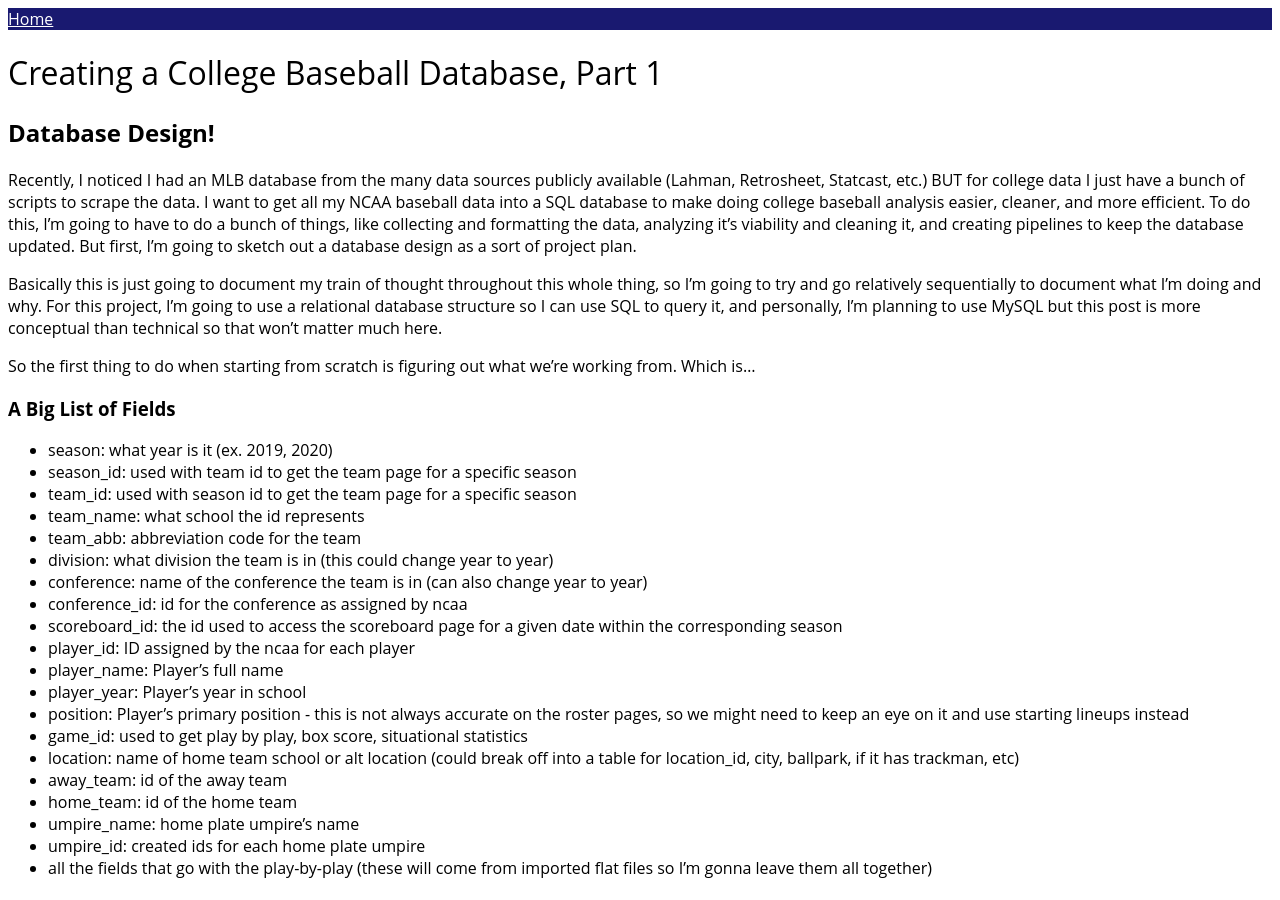
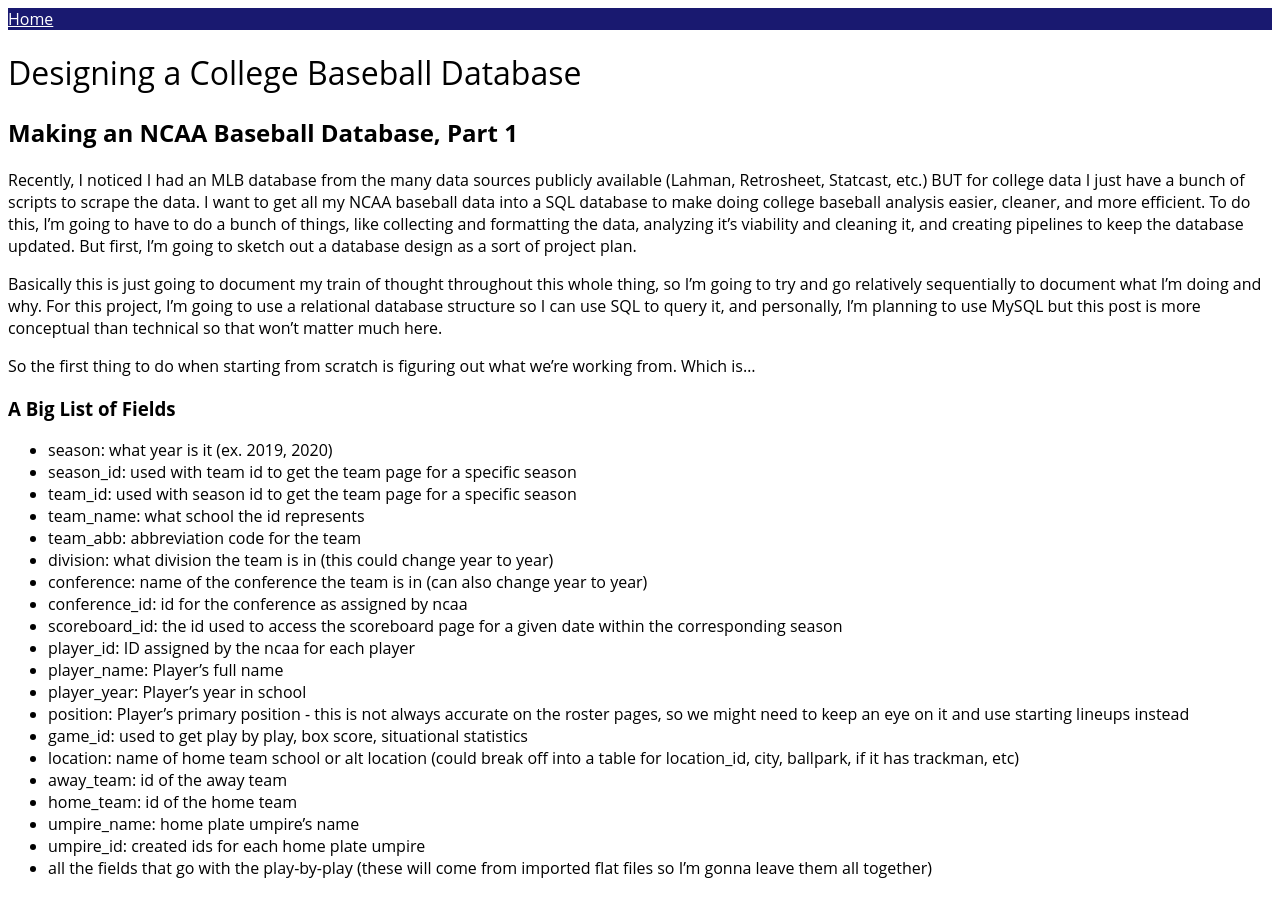
Before and after one commit to milesok/milesok.github.io, a Jekyll site: the page built from _posts/ncaa-database/2020-07-27-creating-ncaa-database.md, in a window 1280 px wide and 900 px high. Built offline with Jekyll 4.4.1, drawn with Linux system fonts in a browser that asks for light colours.

Commit message:
Update 2020-07-27-creating-ncaa-database.md

```diff
--- a/_posts/ncaa-database/2020-07-27-creating-ncaa-database.md
+++ b/_posts/ncaa-database/2020-07-27-creating-ncaa-database.md
@@ -1,6 +1,6 @@
 ---
-title: Creating a College Baseball Database, Part 1
-subtitle: Database Design!
+title: Designing a College Baseball Database
+subtitle: 'Making an NCAA Baseball Database, Part 1'
 layout: post
 categories: projects ncaa-database
 tags: ncaa database
```
